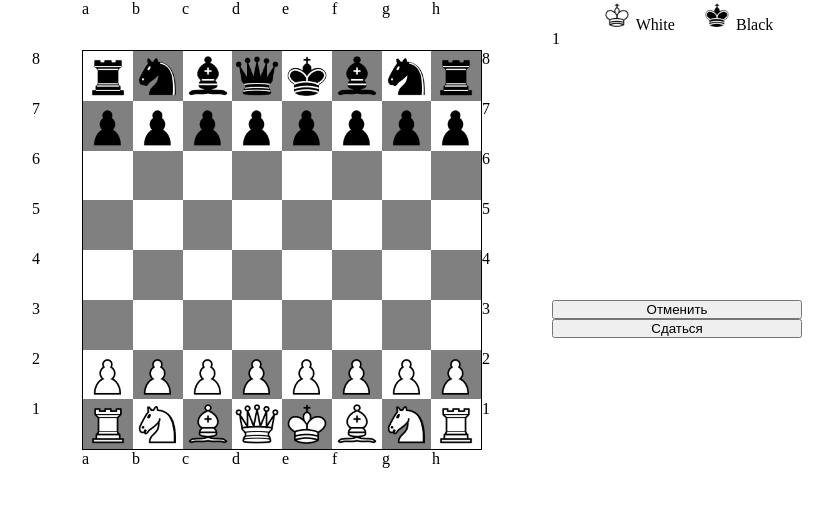
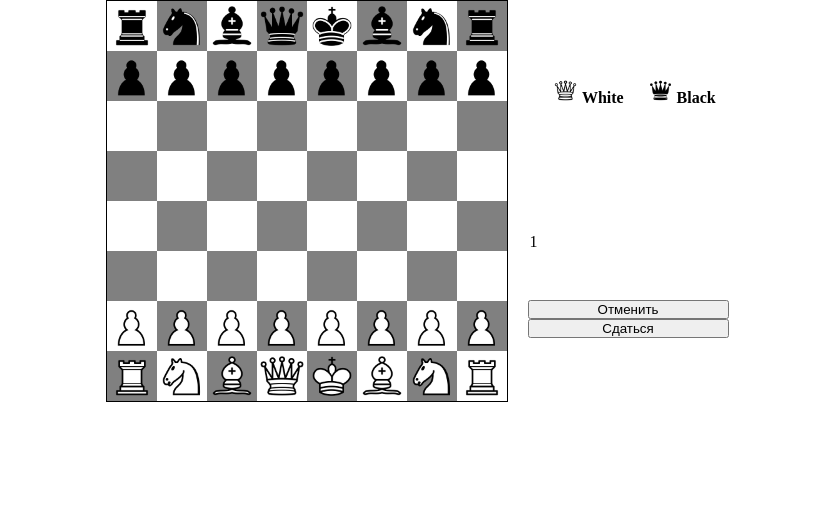
Before and after one commit to 0KateloK0/Chess, a plain HTML site: page index.html in a window 1280 px wide. Shown: the whole page, without its empty margins (223-1056 px from the left). Drawn offline with Linux system fonts and the light colour scheme.

Commit message:
Revert "Merge branch 'master' of https://github.com/0KateloK0/Chess"
This reverts commit 1795b9324b4dc5db03f30627d67269b614a46ed0, reversing
changes made to 49026c98934460dc7222eb30921a90fe5589ddb7.

```diff
--- a/chess.js
+++ b/chess.js
@@ -17,7 +17,7 @@
 		class Figure {
 			constructor (x, y, color, firstTurn=true, src='') {
 				[this.x, this.y, this.color, this.firstTurn, this.src] = [x, y, color, firstTurn, src];
-				$(`#inner-chess_main>button[onclick="turn(${x}, ${y})"]>img`).attr('src', this.src);
+				$(`#chess_main>button[onclick="turn(${x}, ${y})"]>img`).attr('src', this.src);
 			}
 
 			defends (x, y) {
@@ -89,11 +89,11 @@
 				for (var i = 0; i < 8; i++)
 					for (var j = 0; j < 8; j++)
 						if ((check() && this.check1(j, i)) || (!check() && this.check0(j, i)))
-							$(`#inner-chess_main>button[onclick="turn(${j}, ${i})"]`).css('background', 'green');
+							$(`#chess_main>button[onclick="turn(${j}, ${i})"]`).css('background', 'green');
 			}
 
 			unshow () {
-				$('#inner-chess_main>button').attr('style', '');
+				$('#chess_main>button').attr('style', '');
 			}
 
 			get table() {
@@ -299,23 +299,11 @@
 		function init() {
 			field = [];
 
-			num_let = new Map([
-				[0, 'a'],
-				[1, 'b'],
-				[2, 'c'],
-				[3, 'd'],
-				[4, 'e'],
-				[5, 'f'],
-				[6, 'g'],
-				[7, 'h']
-			]);
-
 			for (var i = 0; i < 8; i++) {
 				field.push([]);
 				for (var j = 0; j < 8; j++)
 					field[i].push(new Figure(j, i));
 			}
-
 			field[7][4] = new King(4, 7, true); // белый король
 			field[0][4] = new King(4, 0, false); // черный король
 
@@ -344,7 +332,6 @@
 
 			var chess = $('#chess');
 			chess.append(`<div id="chess_main">
-							<div id="inner-chess_main">
 							<div id="chess_overlay">
 								<div id="inner-chess_overlay">
 									<button class="chess_menu" onclick="setFigure('Q')"><img alt="" data-f="Q"> Ферзь</button>
@@ -354,78 +341,44 @@
 								</div>
 							</div>
 						</div>
-						</div>
 						<div id="chess_UI">
 							<div id="chess_turns">
-								<div></div>
-								<div><img src="img/wK.png" style="height: 30px;"> <span>White</span></div>
-								<div><img src="img/bK.png" style="height: 30px;"> <span>Black</span></div>
-								<div>1</div>
+								<table id="chess_turns_table">
+									<tr>
+										<th></th>
+										<th><img src="img/wQ.png" style="height: 25px;"> <span>White</span></th>
+										<th><img src="img/bQ.png" style="height: 25px;"> <span>Black</span></th>
+									</tr>
+									<tr data-turn="1">
+										<td>1</td>
+									</tr>
+								</table>
 							</div>
 							<div id="chess_buttons">
-								<button onclick="undo_turn()">Отменить</button>
+								<button>Отменить</button>
 								<button>Сдаться</button>
 							</div>
 						</div>`);
 
-			var chess_main = $('#inner-chess_main');
+			var chess_main = $('#chess>#chess_main');
 
-			$('#chess_main').append('<div></div>');
 			for (var i = 0; i < 8; i++)
-				$('#chess_main').append(`<span>${num_let.get(i)}</span>`);
-			$('#chess_main').append('<div></div>');
-
-			for (var i = 0; i < 8; i++) {
-				$('#chess_main').append(`<span>${8-i}</span>`);
 				for (var j = 0; j < 8; j++)
 					chess_main.append(`<button onclick="turn(${j}, ${i})" data-color="${
 						(i % 2 == j % 2) ? 'white' : 'black'
 					}">
 						<img src="${field[i][j].src}" alt="">
 					</button>`);
-				$('#chess_main').append(`<span>${8-i}</span>`);
-			}
-
-			$('#chess_main').append('<div></div>');
-			for (var i = 0; i < 8; i++)
-				$('#chess_main').append(`<span>${num_let.get(i)}</span>`);
-			$('#chess_main').append('<div></div>');
 
 			turns_arr = [];
-
-			var elem = document.getElementById('chess_turns');
-
-			var prev_scrolled = window.offsetY || elem.scrollTop;
-			elem.onscroll = function() {
-				var scrolled = window.offsetY || elem.scrollTop;
-
-				if (scrolled % 30 != 0)
-					if (prev_scrolled - scrolled > 0)
-						elem.scrollBy(0, 30 - scrolled % 30);
-					else if (prev_scrolled - scrolled < 0)
-						elem.scrollBy(0, -scrolled % 30);
-				prev_scrolled = window.offsetY || elem.scrollTop;
-			}
 		}
 
 		var figure_chosen = undefined;
 
-		var prev_figure = undefined;
-
-		window.undo_turn= function() {
-			if (turns_arr.length > 0) {
-				var turn = turns_arr[turns_arr.length - 1];
-				field[turn.now.y][turn.now.x].turn0(turn.prev.x, turn.prev.y);
-				field[turn.now.y][turn.now.y] = new prev_figure.constructor(turn.now.x, turn.now.y, prev_figure.color, prev_figure.firstTurn);
-
-				$('#chess_turns');
-			}
-		}
-
 		window.checkmate = function () {
 			var kp = find_king();
 			if (check()) {
-				if ( field[kp.y][kp.x].table.every(a=>a.every(b=>!b)) ) {
+				if ( field[kp.y][kp.x].table.every((a)=>a.every((b)=>!b)) ) {
 					var arr = [];
 					field.map( (a, i) => a.map( (b, j) => {if (b.check0(kp.x, kp.y)) arr.push({x: j, y: i})} ) );
 					if (arr.length == 2) return true;
@@ -473,13 +426,25 @@
 				this.f = f;
 				this.prev = prev;
 				this.now = now;
-				turns_arr.push(this);
+
+				let num_let = new Map([
+					[0, 'a'],
+					[1, 'b'],
+					[2, 'c'],
+					[3, 'd'],
+					[4, 'e'],
+					[5, 'f'],
+					[6, 'g'],
+					[7, 'h']
+				]);
 
 				var text = `${num_let.get(prev.x)}${8-prev.y}-${num_let.get(now.x)}${8-now.y}`;
+
 				var turn_num = Math.floor((turns_arr.length) / 2) + 1;
-				$('#chess_turns').append(`<div>${text}</div>`);
-				if ((turns_arr.length != 0) && (turns_arr.length % 2 == 0))
-					$('#chess_turns').append(`<div>${turn_num}</div>`);
+				var table = $(`#chess_turns_table tr[data-turn="${turn_num}"]`);
+				table.append(`<td>${text}</td>`);
+				if ((turns_arr.length != 0) && (turns_arr.length % 2 == 1))
+					$('#chess_turns_table').append(`<tr data-turn="${turn_num + 1}"><td>${turn_num+1}</td></tr>`);
 			}
 		}
 
@@ -507,13 +472,12 @@
 			else {
 				if ((field[y][x].color == undefined) || (field[y][x].color != order_now)) {
 					var [tx, ty] = [figure_chosen.x, figure_chosen.y];
-					prev_figure = new field[y][x].constructor(x, y, field[y][x].color, field[y][x].firstTurn);
 					if (!figure_chosen.turn(x, y))
 						alert('Неправильный ход');
 					else {
-						var turn = new Turn(figure_chosen.constructor, {x: tx, y: ty}, {x: x, y: y});
 						if (checkmate())
 							alert(`${order_now ? 'Белые' : 'Черные'} победили!`);
+						turns_arr.push(new Turn(figure_chosen.constructor, {x: tx, y: ty}, {x: x, y: y}));
 						figure_chosen.unshow();
 						order_now = !order_now;
 						figure_chosen = undefined;
--- a/index.html
+++ b/index.html
@@ -26,36 +26,28 @@
 		}
 		#chess_main {
 			display: grid;
-			grid-template-rows: repeat(10, 50px);
-			grid-template-columns: repeat(10, 50px);
+			grid-template-rows: repeat(8, 50px);
+			grid-template-columns: repeat(8, 50px);
+			border: 1px solid black;
 			position: relative;
 		}
-		#inner-chess_main {
-			grid-column: 2 / 10;
-			grid-row: 2 / 10;
-			display: grid;
-			grid-template-columns: repeat(8, 49.75px);
-			grid-template-rows: repeat(8, 49.75px);
-			border: 1px solid black;
-		}
-		#inner-chess_main>button {
+		#chess_main>button {
 			display: block;
 			background: white;
 			border: none;
 			cursor: pointer;
 			outline: none;
 		}
-		#inner-chess_main>button[data-color="black"] {
+		#chess_main>button[data-color="black"] {
 			background: grey;
 		}
-		#inner-chess_main>button>img {
+		#chess_main>button>img {
 			width: 50px;
 		}
 		#chess {
 			display: grid;
 			grid-template-columns: 1fr 0.5fr;
 			grid-column-gap: 20px;
-			/* width: 600px; */
 		}
 		#chess_overlay {
 			display: none;
@@ -106,16 +98,17 @@
 		.chess_menu>img {
 		}
 
-		#chess_turns {
-			display: grid;
-			grid-template-columns: 1fr 2fr 2fr;
-			grid-template-rows: 30px;
-			grid-auto-rows: 30px;
-			height: 300px;
-			overflow-y: scroll;
+		#chess_turns_table {
+			width: 100%;
+			overflow: scroll;
+			height: 300px
+		}
+		#chess_turns_table td {
+
 		}
 
 		#chess_buttons{
+
 			display: grid;
 			grid-template-columns: 100%;
 			grid-template-rows: repeat(2, 1fr);
@@ -124,6 +117,7 @@
 </head>
 <body>
 	<div id="chess"></div>
+	<!-- redo turns without table -->
 	<script type="text/javascript" src="jquery.js"></script>
 	<script type="text/javascript" src="chess.js"></script>
 	<script type="text/javascript">
```
Also changed, not shown: tmp.html (deleted, +0 -38 lines). Lines whose indentation alone changed are shown as unchanged.
